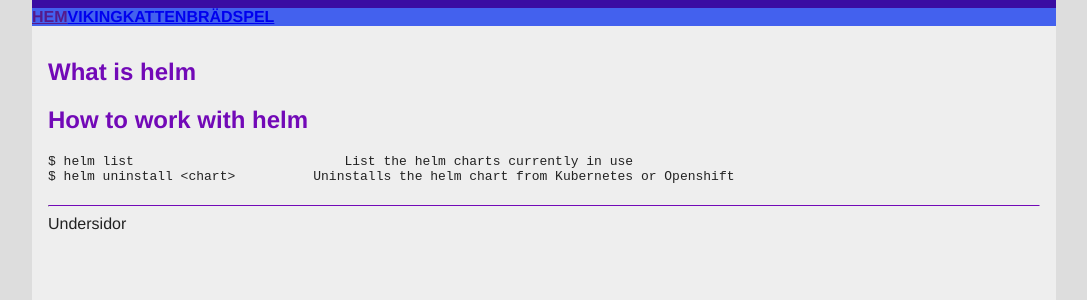
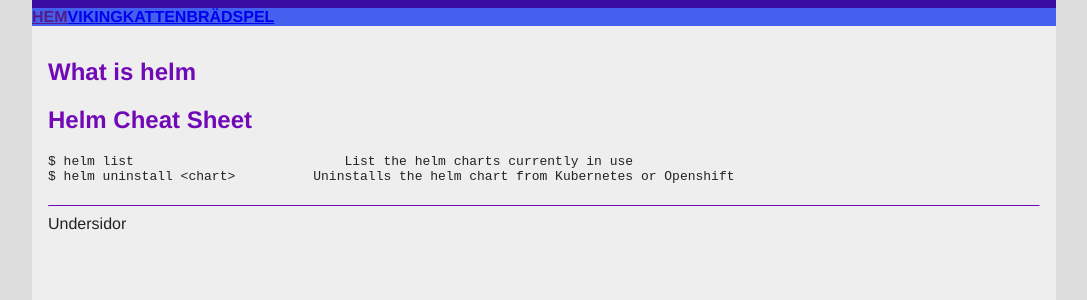
Before and after one commit to viking-cat/dokument, a Jekyll site: the page built from _pages/utveckling/helm.md, in a window 1280 px wide. Shown: the part 198-498 px from the top of the page, without its empty margins (96-1183 px from the left). Built offline with Jekyll 4.4.1, drawn with Linux system fonts in a browser that asks for light colours.

Commit message:
Update helm.md

```diff
--- a/_pages/utveckling/helm.md
+++ b/_pages/utveckling/helm.md
@@ -5,7 +5,7 @@
 
 # What is helm
 
-# How to work with helm
+# Helm Cheat Sheet
 
 <pre>
 $ helm list                           List the helm charts currently in use
```
